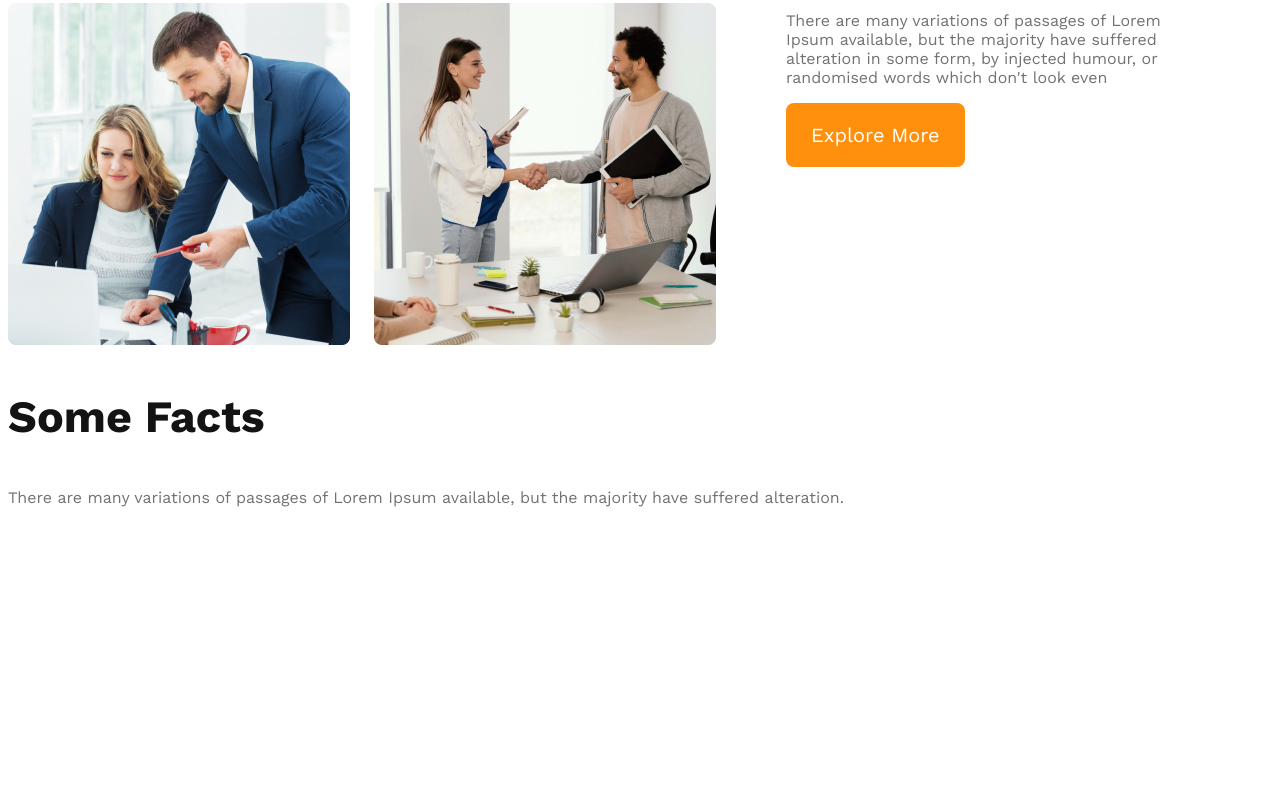
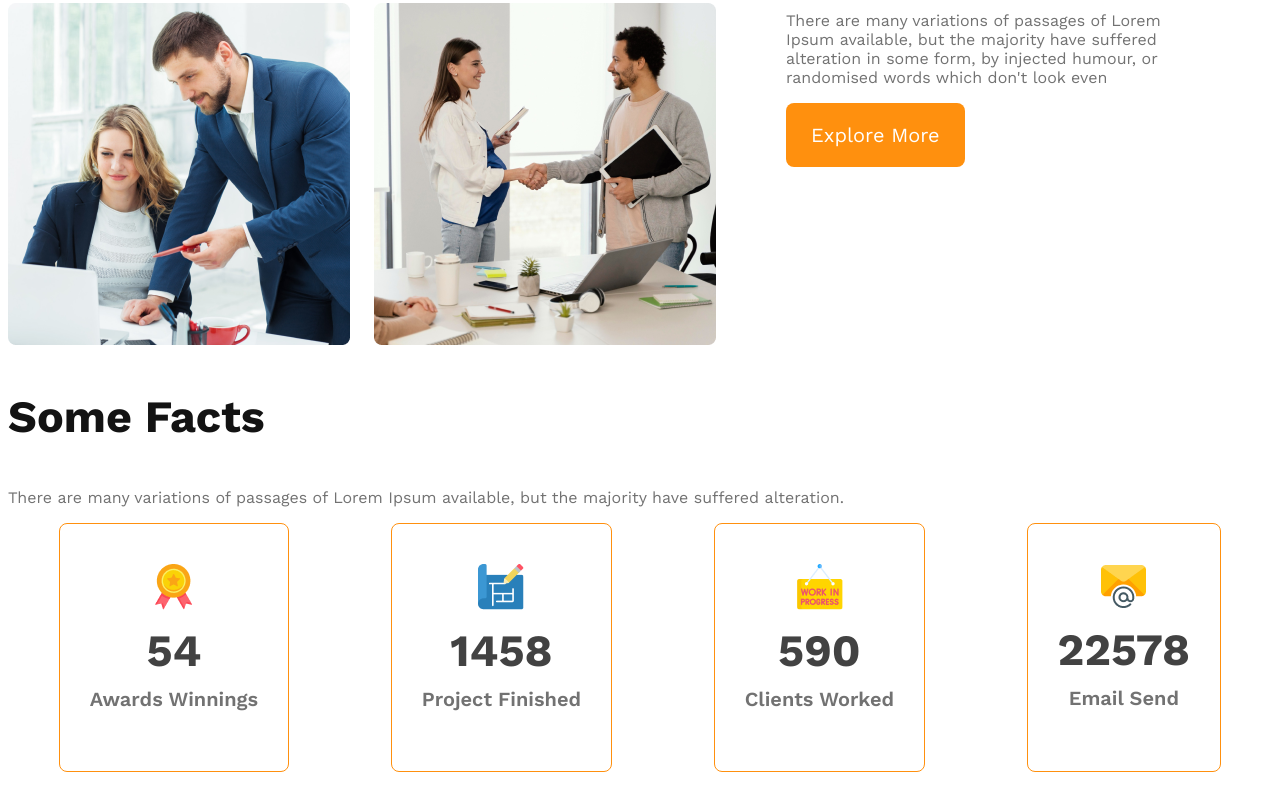
Before and after one commit to Developer-AbuBakar/architects-website, a plain HTML site: page index.html in a window 1280 px wide. Shown: the part 1444-2254 px from the top of the page. Before the commit the page ends 2021 px from the top, so only its background shows below. Drawn offline with nearby package versions, Linux system fonts and the light colour scheme.

Commit message:
added some facts section

```diff
--- a/index.html
+++ b/index.html
@@ -52,6 +52,28 @@
         <section class="facts">
             <h3 class="section-title">Some Facts</h3>
             <p class="text-light-gray">There are many variations of passages of Lorem Ipsum available, but the majority have suffered alteration.</p>
+            <div class="facts-card-container">
+              <div class="card">
+                <img src="./images/icons/ribon.png" alt="">
+                <h2 class="card-stats">54</h2>
+                <p class="card-title  text-light-gray">Awards Winnings</p>
+              </div>
+              <div class="card">
+                <img src="./images/icons/projects.png" alt="">
+                <h2 class="card-stats">1458</h2>
+                <p class="card-title  text-light-gray">Project Finished</p>
+              </div>
+              <div class="card">
+                <img src="./images/icons/customers.png" alt="">
+                <h2 class="card-stats">590</h2>
+                <p class="card-title  text-light-gray">Clients Worked</p>
+              </div>
+              <div class="card">
+                <img src="./images/icons/email.png" alt="">
+                <h2 class="card-stats">22578</h2>
+                <p class="card-title  text-light-gray">Email Send</p>
+              </div>
+            </div>
         </section>
     </main>
     <footer></footer>
--- a/styles/style.css
+++ b/styles/style.css
@@ -4,7 +4,7 @@
   font-family: "Open Sans", sans-serif;
   font-family: "Work Sans", sans-serif;
 }
-.text-light-gray{
+.text-light-gray {
   color: #727272;
 }
 .btn-primary {
@@ -89,15 +89,33 @@ main {
 .teams-title .quick-list {
   /* color:#727272; */
   font-weight: 500;
-
 }
-.teams-title .text-features{
-    color: #FF900E;
+.teams-title .text-features {
+  color: #ff900e;
   font-weight: 700;
 }
-
-
-
+/* facts section */
+.facts-card-container {
+  display: flex;
+  justify-content: space-around;
+}
+.facts-card-container .card {
+  border-radius: 8px;
+  border: 1px solid #ff900e;
+  text-align: center;
+  padding: 40px 30px;
+}
+.facts-card-container .card-title {
+  font-weight: 600;
+  font-size: 1.25rem;
+  margin-top: 5px;
+}
+.facts-card-container .card-stats {
+  font-size: 2.8rem;
+  color: #424242;
+  margin-top: 10px;
+  margin-bottom: 10px;
+}
 
 /* responsive styles */
 /* mobile devices */
@@ -106,11 +124,10 @@ main {
     padding: 20px;
   }
   nav,
-    .teams-container
-    {
+  .teams-container {
     flex-direction: column;
   }
-    .teams-img-container{
+  .teams-img-container {
     grid-template-columns: 1fr;
   }
   .teams-content {
@@ -124,7 +141,8 @@ main {
   header {
     padding: 50px;
   }
-    nav, .teams-container{
+  nav,
+  .teams-container {
     flex-direction: column;
   }
 }
```
Lines whose indentation alone changed are shown as unchanged.
